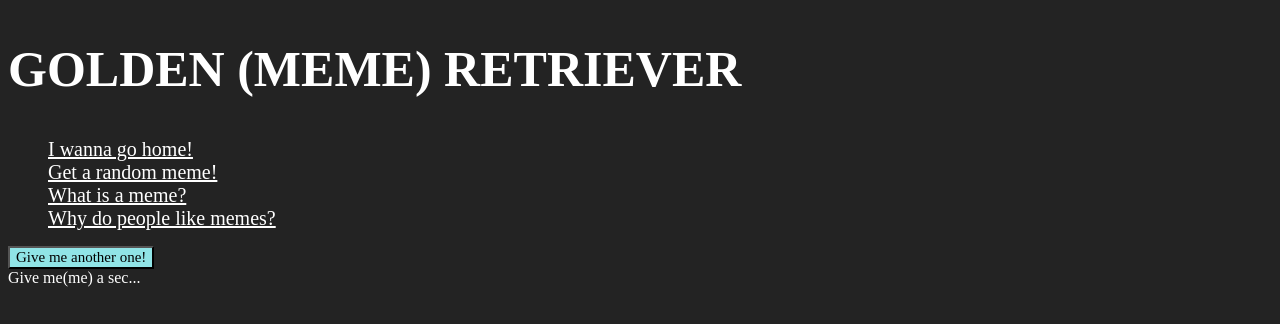
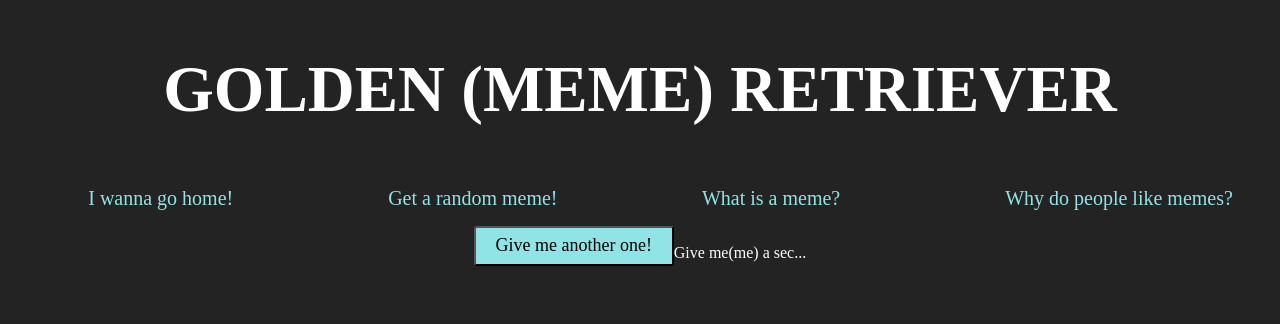
Before and after one commit to claudiacarion/goldenmemeretriever, a React (Create React App) app in the folder client/: page /memes in a window 1280 px wide. Shown: the top 324 px of the page. Built offline with nearby package versions, Linux system fonts and the light colour scheme; no server answers; a web font is replaced by a local one.

Commit message:
more css

```diff
--- a/client/src/App.css
+++ b/client/src/App.css
@@ -6,28 +6,91 @@
   color: white;
 }
 
+header {
+  display: flex;
+  justify-content: center;
+}
+
+ul {
+  display: grid;
+  grid-template-columns: 1fr 1fr 1fr 1fr;
+}
+
 li {
+  display: flex;
+  justify-content: space-around;
   list-style: none;
   font-size: 20px;
   font-style: none;
 }
 
+a {
+  color: rgb(144, 228, 230);
+  text-decoration: none;
+}
+
 h1 {
   align-items: center;
-  font-size: 50px;
-  line-height: 55px;
+  font-size: 30px;
+  line-height: 35px;
+}
+
+h3 {
+  align-items: center;
+  font-size: 25px;
 }
 
 p {
-  font-size: 25px;
+  font-size: 20px;
+}
+
+.meme-container {
+  display: flex;
+  justify-content: center;
 }
 
 button {
-  font-size: 15px;
+  font-size: 18px;
   background-color: rgb(144, 228, 230);
-  color: black
+  color: black;
+  width: 200px;
+  height: 40px;
+  border-radius: 3px;
 }
 
 button:hover {
+  text-transform: uppercase;
+  cursor: pointer;
+}
 
+img {
+  object-fit: cover;
+  height: 250px;
 }
+
+@media only screen and (min-width: 768px) {
+  /* For tablets: */
+  h1 {
+    align-items: center;
+    font-size: 50px;
+    line-height: 40px;
+  }
+
+  h1 {
+    align-items: center;
+    font-size: 35px;
+  }
+
+  p {
+    font-size: 25px;
+  }
+}
+
+@media only screen and (min-width: 1024px) {
+  /* For desktop: */
+  h1 {
+    align-items: center;
+    font-size: 65px;
+    line-height: 55px;
+  }
+}
--- a/client/src/App.js
+++ b/client/src/App.js
@@ -10,6 +10,7 @@ function App() {
     <section className="App">
       <header>
         <h1> GOLDEN (MEME) RETRIEVER </h1>
+      </header>
         <nav>
         <ul>
           <li>
@@ -26,10 +27,9 @@ function App() {
           </li>
           </ul>
         </nav>
-      </header>
       <main className='main'>
           <Routes>
-          <Route path="/" element={<p>Don't you want a meme? Click on 'Get a random meme!'</p>}></Route>
+          <Route path="/" element={<p>Welcome to the Golden (Meme) Retriever! Click on 'Get a random meme!'</p>}></Route>
           <Route path="/memes" element={<Meme />}></Route>
           <Route path="/what" element={<WhatAreMemes />}></Route>
           <Route path="/why" element={<WhyMemes />}></Route>
--- a/client/src/components/Meme.js
+++ b/client/src/components/Meme.js
@@ -3,6 +3,7 @@ import React, { useState, useEffect } from 'react';
 const Home = () => {
 
   const [memes, setMemes] = useState()
+  const [searchInput, setSearchInput] = useState('');
 
   const fetchData = (url) => {
     return fetch('/api')
@@ -15,6 +16,16 @@ const Home = () => {
     fetchData('/api')
   }, [])
 
+  const handleChange = (e) => {
+    e.preventDefault();
+    setSearchInput(e.target.value);
+  };
+
+  if (searchInput.length > 0) {
+      memes.filter((memes) => {
+      return memes.id.match(searchInput);
+  });
+  }
 
   const randomIndex = (min, max) => {
     return Math.random() * (max - min) + min;
@@ -33,6 +44,7 @@ const Home = () => {
   }
 
   return <>
+    <section className='meme-container'>
       <button onClick={fetchData}> Give me another one! </button>
       <br/>
       {
@@ -40,6 +52,7 @@ const Home = () => {
           printMeme()
         : 'Give me(me) a sec...'
       }
+    </section>
   </>
 }
 
--- a/client/src/components/WhatAreMemes.js
+++ b/client/src/components/WhatAreMemes.js
@@ -2,9 +2,10 @@ import React from 'react'
 
 const WhatAreMemes = () => {
   return (
+    <><h3>WHAT IS A MEME?</h3>
     <p>
       A meme is an idea, behavior, or style that spreads by means of imitation from person to person within a culture and often carries symbolic meaning representing a particular phenomenon or theme. (Wikipedia)
-    </p>
+    </p></>
   )
 }
 
--- a/client/src/components/WhyMemes.js
+++ b/client/src/components/WhyMemes.js
@@ -2,9 +2,10 @@ import React from 'react'
 
 const WhyMemes = () => {
   return (
+    <><h3>WHY DO PEOPLE LIKE MEMES?</h3>
     <p>
       Memes are the digital versions of inside jokes. Memes frequently address topics that are difficult to discuss. Political disagreements, social pressures, and major societal changes can be tackled in memes in a way that makes a point while still eliciting a laugh. People revel in memes that put into words the way they feel about things and that challenge them to think about issues in new ways. (Pennington Creative)
-    </p>
+    </p></>
   )
 }
 
```
Lines whose indentation alone changed are shown as unchanged.
